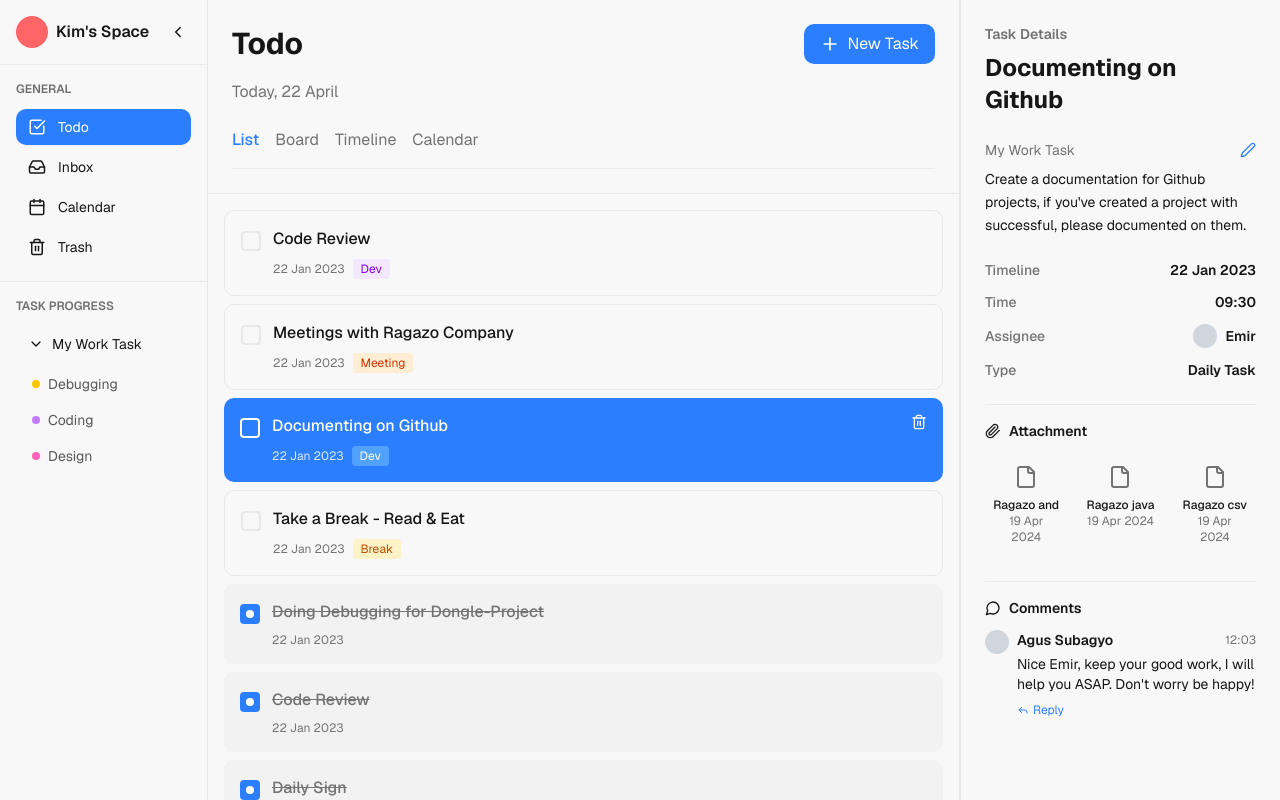
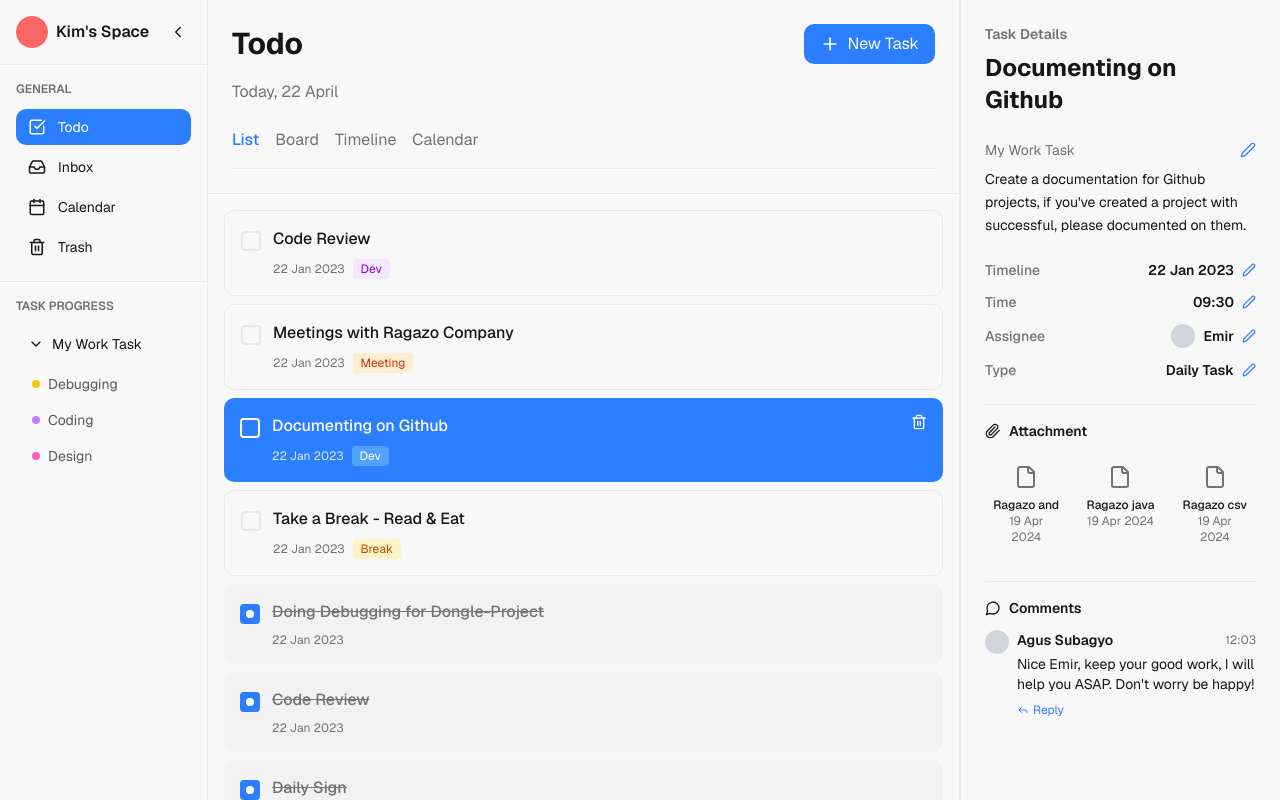
Before and after one commit to kim-yukonthorn/todo-list, a Next.js app: page / in a window 1280 px wide. Built offline with nearby package versions, Linux system fonts and the light colour scheme.

Commit message:
feat: Add editable fields for task date, time, assignee, and type
Co-authored-by: k.yukonthorn <k.yukonthorn@gmail.com>

```diff
--- a/components/task-detail.tsx
+++ b/components/task-detail.tsx
@@ -12,11 +12,27 @@ interface TaskDetailProps {
 export default function TaskDetail({ task, onUpdateTask }: TaskDetailProps) {
   const [isEditingDescription, setIsEditingDescription] = useState(false)
   const [editedDescription, setEditedDescription] = useState(task.description)
+  const [isEditingDate, setIsEditingDate] = useState(false)
+  const [editedDate, setEditedDate] = useState(task.date)
+  const [isEditingTime, setIsEditingTime] = useState(false)
+  const [editedTime, setEditedTime] = useState(task.time || "")
+  const [isEditingAssignee, setIsEditingAssignee] = useState(false)
+  const [editedAssignee, setEditedAssignee] = useState(task.assignee || "")
+  const [isEditingType, setIsEditingType] = useState(false)
+  const [editedType, setEditedType] = useState(task.type || "")
 
   useEffect(() => {
     setEditedDescription(task.description)
     setIsEditingDescription(false)
-  }, [task.id, task.description])
+    setEditedDate(task.date)
+    setIsEditingDate(false)
+    setEditedTime(task.time || "")
+    setIsEditingTime(false)
+    setEditedAssignee(task.assignee || "")
+    setIsEditingAssignee(false)
+    setEditedType(task.type || "")
+    setIsEditingType(false)
+  }, [task.id, task.description, task.date, task.time, task.assignee, task.type])
 
   const handleSaveDescription = () => {
     onUpdateTask(task.id, { description: editedDescription })
@@ -26,6 +42,46 @@ export default function TaskDetail({ task, onUpdateTask }: TaskDetailProps) {
   const handleCancelEdit = () => {
     setEditedDescription(task.description)
     setIsEditingDescription(false)
+  }
+
+  const handleSaveDate = () => {
+    onUpdateTask(task.id, { date: editedDate })
+    setIsEditingDate(false)
+  }
+
+  const handleCancelDate = () => {
+    setEditedDate(task.date)
+    setIsEditingDate(false)
+  }
+
+  const handleSaveTime = () => {
+    onUpdateTask(task.id, { time: editedTime || undefined })
+    setIsEditingTime(false)
+  }
+
+  const handleCancelTime = () => {
+    setEditedTime(task.time || "")
+    setIsEditingTime(false)
+  }
+
+  const handleSaveAssignee = () => {
+    onUpdateTask(task.id, { assignee: editedAssignee || undefined })
+    setIsEditingAssignee(false)
+  }
+
+  const handleCancelAssignee = () => {
+    setEditedAssignee(task.assignee || "")
+    setIsEditingAssignee(false)
+  }
+
+  const handleSaveType = () => {
+    onUpdateTask(task.id, { type: editedType || undefined })
+    setIsEditingType(false)
+  }
+
+  const handleCancelType = () => {
+    setEditedType(task.type || "")
+    setIsEditingType(false)
   }
 
   return (
@@ -84,32 +140,173 @@ export default function TaskDetail({ task, onUpdateTask }: TaskDetailProps) {
       <div className="space-y-3">
         <div className="flex items-center justify-between">
           <span className="text-sm font-medium text-muted-foreground">Timeline</span>
+          {isEditingDate ? (
+            <div className="flex items-center gap-2">
+              <input
+                type="text"
+                value={editedDate}
+                onChange={(e) => setEditedDate(e.target.value)}
+                className="px-2 py-1 text-sm border border-border rounded-md bg-background focus:outline-none focus:ring-2 focus:ring-blue-500"
+                autoFocus
+              />
+              <button
+                onClick={handleSaveDate}
+                className="text-blue-500 hover:text-blue-600"
+                aria-label="Save date"
+              >
+                <Check size={16} />
+              </button>
+              <button
+                onClick={handleCancelDate}
+                className="text-muted-foreground hover:text-foreground"
+                aria-label="Cancel"
+              >
+                <X size={16} />
+              </button>
+            </div>
+          ) : (
+            <div className="flex items-center gap-2">
               <span className="text-sm font-semibold">{task.date}</span>
+              <button
+                onClick={() => setIsEditingDate(true)}
+                className="text-blue-500 hover:text-blue-600 transition-colors"
+                aria-label="Edit date"
+              >
+                <Edit2 size={14} />
+              </button>
+            </div>
+          )}
         </div>
 
-        {task.time && (
         <div className="flex items-center justify-between">
           <span className="text-sm font-medium text-muted-foreground">Time</span>
-            <span className="text-sm font-semibold">{task.time}</span>
+          {isEditingTime ? (
+            <div className="flex items-center gap-2">
+              <input
+                type="text"
+                value={editedTime}
+                onChange={(e) => setEditedTime(e.target.value)}
+                placeholder="e.g., 09:30"
+                className="px-2 py-1 text-sm border border-border rounded-md bg-background focus:outline-none focus:ring-2 focus:ring-blue-500"
+                autoFocus
+              />
+              <button
+                onClick={handleSaveTime}
+                className="text-blue-500 hover:text-blue-600"
+                aria-label="Save time"
+              >
+                <Check size={16} />
+              </button>
+              <button
+                onClick={handleCancelTime}
+                className="text-muted-foreground hover:text-foreground"
+                aria-label="Cancel"
+              >
+                <X size={16} />
+              </button>
+            </div>
+          ) : (
+            <div className="flex items-center gap-2">
+              <span className="text-sm font-semibold">{task.time || "Not set"}</span>
+              <button
+                onClick={() => setIsEditingTime(true)}
+                className="text-blue-500 hover:text-blue-600 transition-colors"
+                aria-label="Edit time"
+              >
+                <Edit2 size={14} />
+              </button>
             </div>
           )}
+        </div>
 
-        {task.assignee && (
         <div className="flex items-center justify-between">
           <span className="text-sm font-medium text-muted-foreground">Assignee</span>
+          {isEditingAssignee ? (
             <div className="flex items-center gap-2">
+              <input
+                type="text"
+                value={editedAssignee}
+                onChange={(e) => setEditedAssignee(e.target.value)}
+                placeholder="Assignee name"
+                className="px-2 py-1 text-sm border border-border rounded-md bg-background focus:outline-none focus:ring-2 focus:ring-blue-500"
+                autoFocus
+              />
+              <button
+                onClick={handleSaveAssignee}
+                className="text-blue-500 hover:text-blue-600"
+                aria-label="Save assignee"
+              >
+                <Check size={16} />
+              </button>
+              <button
+                onClick={handleCancelAssignee}
+                className="text-muted-foreground hover:text-foreground"
+                aria-label="Cancel"
+              >
+                <X size={16} />
+              </button>
+            </div>
+          ) : (
+            <div className="flex items-center gap-2">
+              {task.assignee ? (
+                <>
                   <div className="w-6 h-6 bg-gray-300 rounded-full" />
                   <span className="text-sm font-semibold">{task.assignee}</span>
-            </div>
+                </>
+              ) : (
+                <span className="text-sm font-semibold text-muted-foreground">Not assigned</span>
+              )}
+              <button
+                onClick={() => setIsEditingAssignee(true)}
+                className="text-blue-500 hover:text-blue-600 transition-colors"
+                aria-label="Edit assignee"
+              >
+                <Edit2 size={14} />
+              </button>
             </div>
           )}
+        </div>
 
-        {task.type && (
         <div className="flex items-center justify-between">
           <span className="text-sm font-medium text-muted-foreground">Type</span>
-            <span className="text-sm font-semibold">{task.type}</span>
+          {isEditingType ? (
+            <div className="flex items-center gap-2">
+              <input
+                type="text"
+                value={editedType}
+                onChange={(e) => setEditedType(e.target.value)}
+                placeholder="e.g., Daily Task"
+                className="px-2 py-1 text-sm border border-border rounded-md bg-background focus:outline-none focus:ring-2 focus:ring-blue-500"
+                autoFocus
+              />
+              <button
+                onClick={handleSaveType}
+                className="text-blue-500 hover:text-blue-600"
+                aria-label="Save type"
+              >
+                <Check size={16} />
+              </button>
+              <button
+                onClick={handleCancelType}
+                className="text-muted-foreground hover:text-foreground"
+                aria-label="Cancel"
+              >
+                <X size={16} />
+              </button>
+            </div>
+          ) : (
+            <div className="flex items-center gap-2">
+              <span className="text-sm font-semibold">{task.type || "Not set"}</span>
+              <button
+                onClick={() => setIsEditingType(true)}
+                className="text-blue-500 hover:text-blue-600 transition-colors"
+                aria-label="Edit type"
+              >
+                <Edit2 size={14} />
+              </button>
             </div>
           )}
+        </div>
       </div>
 
       {task.attachments && task.attachments.length > 0 && (
```
Lines whose indentation alone changed are shown as unchanged.
